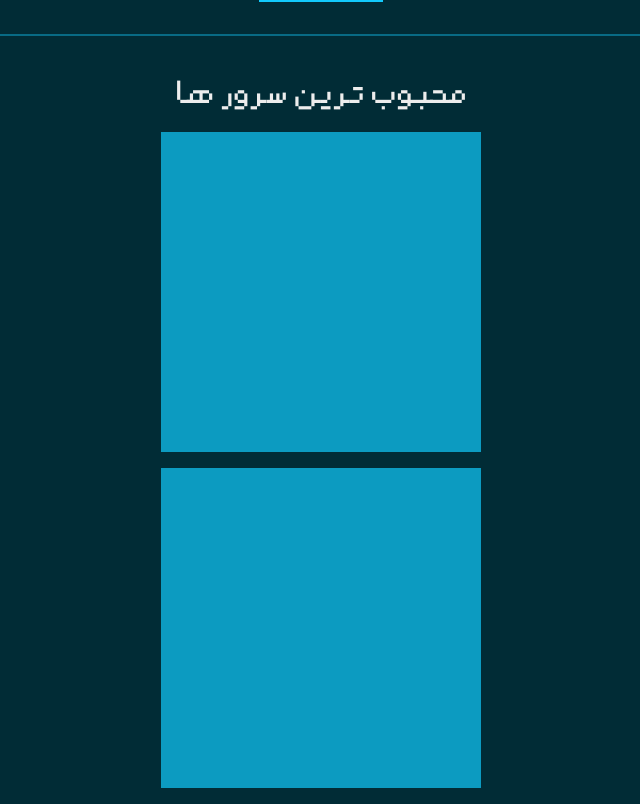
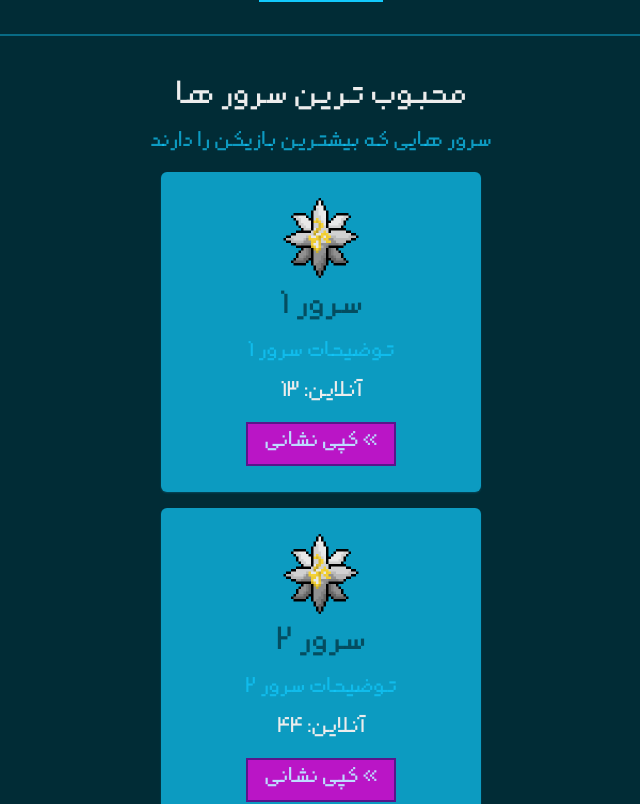
Before and after one commit to nothingx-x/niloofarmc, a Next.js app: page / in a window 1280 px wide. Shown: the part 1160-1964 px from the top of the page, without its empty margins (319-959 px from the left). Built offline with nearby package versions, Linux system fonts and the light colour scheme.

Commit message:
Add logo to home page and enhance server section layout

```diff
--- a/app/page.tsx
+++ b/app/page.tsx
@@ -1,5 +1,6 @@
 import Image from "next/image";
 import HeroImage from "@/public/images/intro.webp";
+import Logo from "@/public/niloofar.png";
 
 export default async function Home() {
   return (
@@ -19,7 +20,8 @@ export default async function Home() {
           fill
           className="absolute top-0 left-0 object-cover opacity-40 -z-20"
         />
-        <div className="flex flex-col justify-center items-center gap-2">
+        <div className="flex flex-col justify-center items-center gap-4">
+          <Image src={Logo} alt="لوگو" className="w-20 h-20" />
           <h1 className="text-4xl">نیلوفر ام سی</h1>
           <p className="text-base text-center text-balance">
             با نیلوفر ام سی سرور ماینکرفت فارسی پیدا کن. سرورتو پیشرفت بده و..
@@ -64,8 +66,37 @@ export default async function Home() {
 
       <section className="flex flex-col justify-center items-center gap-4 mt-12">
         <h2 className="text-2xl">محبوب ترین سرور ها</h2>
+        <p className="text-base text-center text-primary/70 text-balance">
+          سرور هایی که بیشترین بازیکن را دارند
+        </p>
         {Array.from({ length: 4 }).map((_, i) => (
-          <div key={i} className="h-80 w-80 bg-primary/70"></div>
+          <div
+            key={i}
+            className="flex flex-col items-center justify-center gap-4 px-4 py-2 h-80 w-80 bg-primary/70 rounded-md shadow-primary/20 shadow-xs"
+          >
+            <Image
+              src={Logo}
+              alt="لوگو"
+              className="w-20 h-20 rounded-full"
+              width={80}
+              height={80}
+            />
+            <h4 className="text-2xl text-center text-secondary/70">
+              سرور {new Intl.NumberFormat("fa-IR").format(i + 1)}
+            </h4>
+            <p className="text-base text-center text-primary/70">
+              توضیحات سرور {new Intl.NumberFormat("fa-IR").format(i + 1)}
+            </p>
+            <p>
+              آنلاین:{" "}
+              {new Intl.NumberFormat("fa-IR").format(
+                Math.floor(Math.random() * 100)
+              )}
+            </p>
+            <button className="px-4 py-2 bg-accent hover:bg-purple-700 focus:bg-purple-700 transition-colors duration-300 border-2 border-purple-900 text-blue-200 cursor-pointer">
+              » کپی نشانی
+            </button>
+          </div>
         ))}
       </section>
     </div>
--- a/components/header.tsx
+++ b/components/header.tsx
@@ -4,7 +4,7 @@ import Link from "next/link";
 
 export function Header() {
   return (
-    <header className="w-full rounded-b-md bg-primary/70 px-4 py-2 sticky top-0 left-0 z-10">
+    <header className="w-full rounded-b-md bg-primary/70 px-4 py-2 sticky top-0 left-0 z-10 backdrop-blur-sm">
       <nav className="flex flex-row gap-2 items-center justify-between">
         <Link href={"/"}>
           <div className="flex flex-row gap-2 items-center">
```
